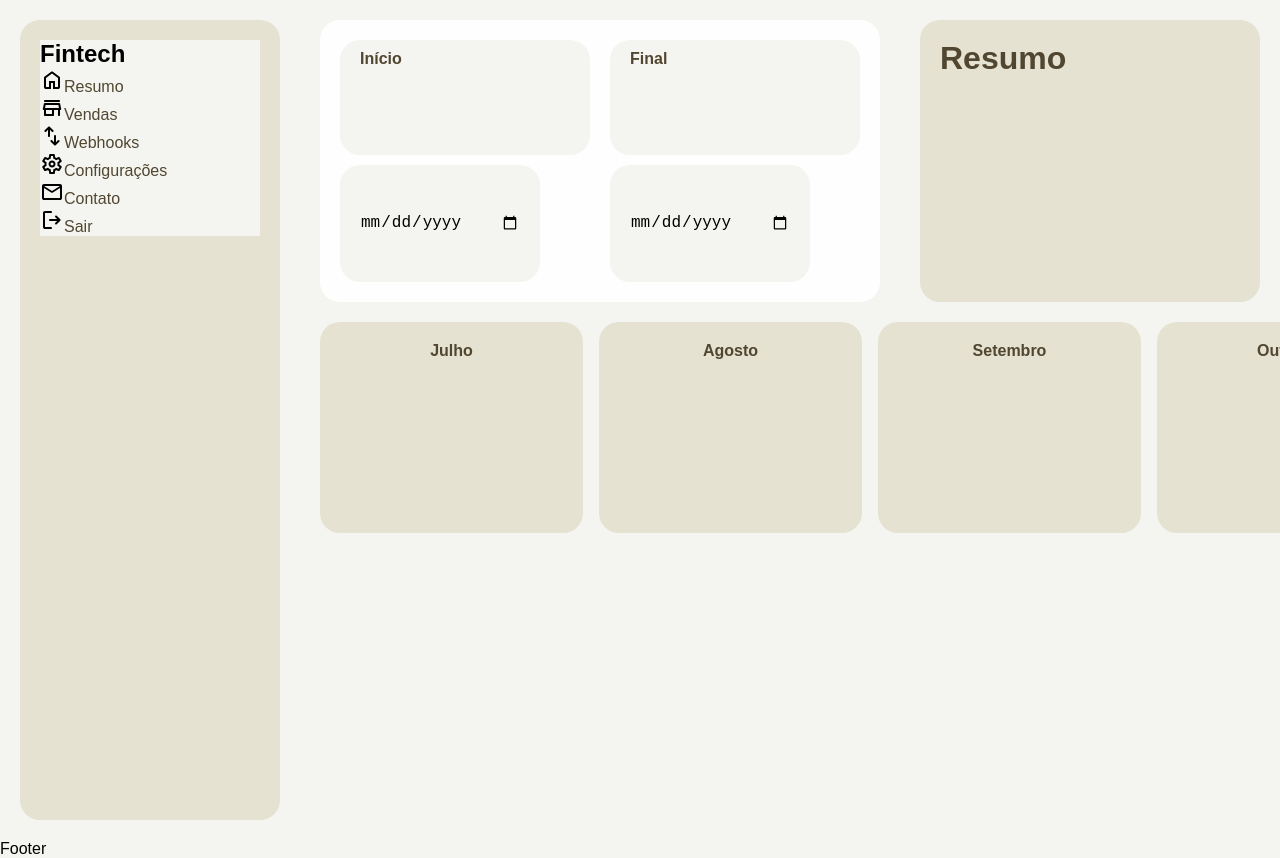
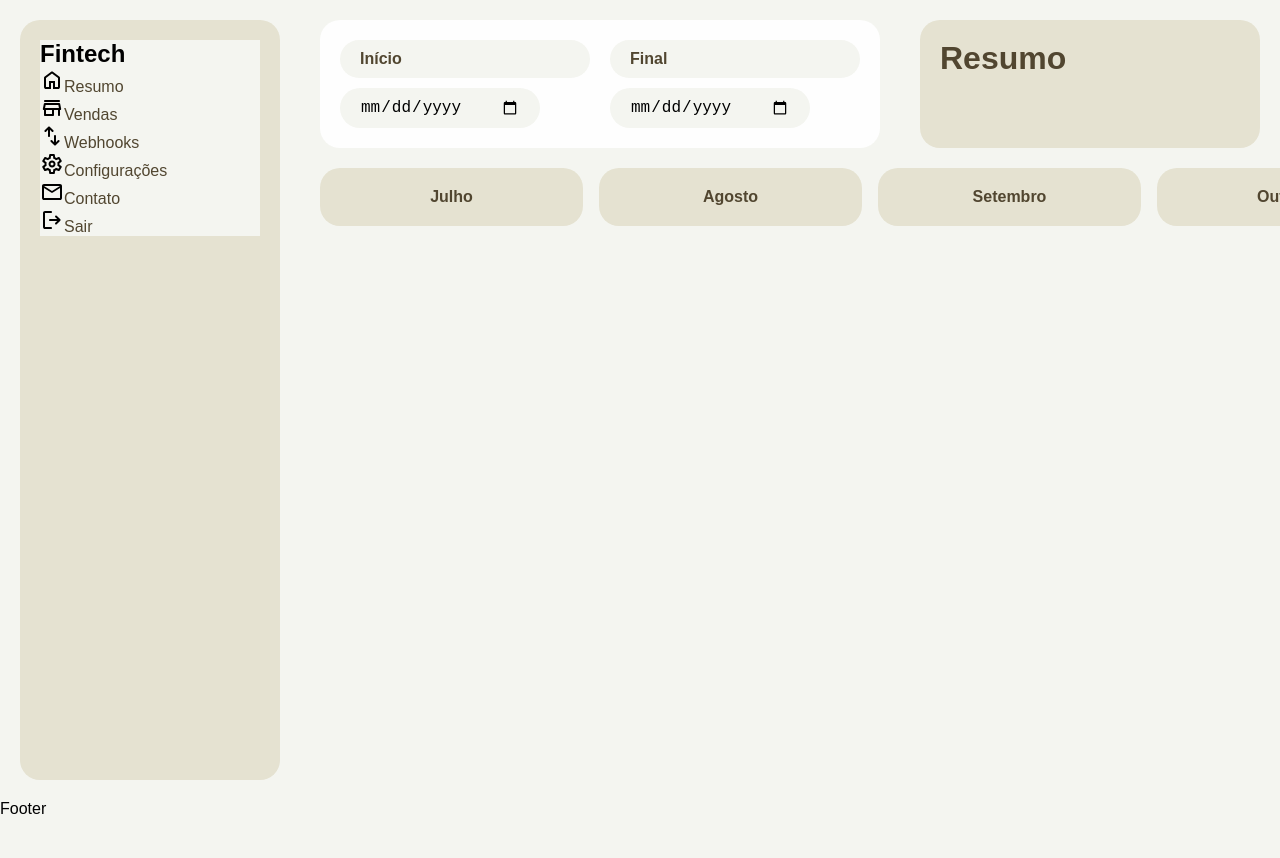
Before and after one commit to iamphelipe/fintech, a React (Vite) app: page / in a window 1280 px wide. Shown: the top 858 px of the page. After the commit the page ends 818 px from the top, so only its background shows below. Built offline with nearby package versions, Linux system fonts and the light colour scheme; no server answers.

Commit message:
feature already and style changed

```diff
--- a/src/App.css
+++ b/src/App.css
@@ -22,11 +22,10 @@ body {
 .container {
    display: grid;
    grid-template-columns: 300px 1fr;
+   height: 100vh;
 }
 
 .menu-box {
-   display: grid;
-   grid-template-columns: 1fr;
    background-color: var(--color-1);
 }
 
--- a/src/Components/Sidebar.css
+++ b/src/Components/Sidebar.css
@@ -1,5 +1,4 @@
 .nav-box {
-   height: 100vh;
    background-color: var(--color-3);
    padding: var(--gap);
    margin: var(--gap);
```
